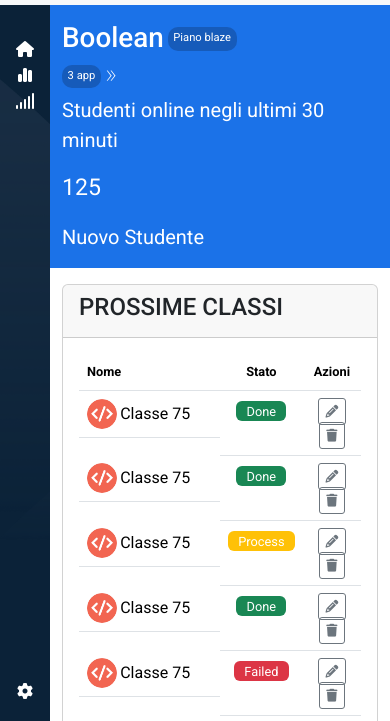
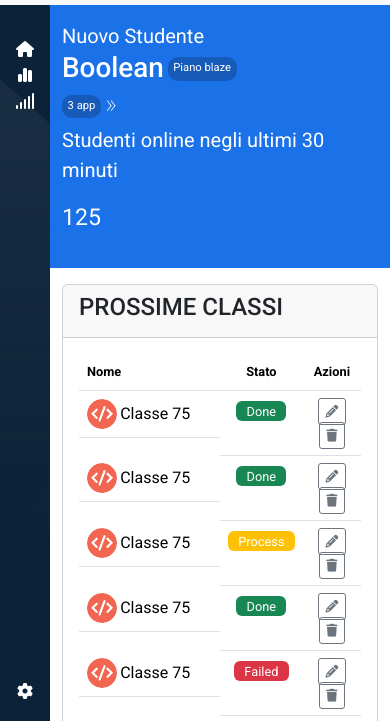
Before and after one commit to italocirillo/html-css-bootstrap-dashboard, a plain HTML site: page index.html in a window 390 px wide. Shown: the part 123-844 px from the top of the page. Drawn offline with nearby package versions, Linux system fonts and the light colour scheme.

Commit message:
Ordine colonne header main responsive

```diff
--- a/index.html
+++ b/index.html
@@ -96,7 +96,13 @@
                     <div class="container">
                         <div class="row py-3">
                             <!-- Prima colonna -->
-                            <div class="col-12 col-md-4 col-lg-6">
+                            <div class="col-12 col-md-4 col-lg-2 order-md-3">
+                                <div>
+                                    <span class="text-white fs-5">Nuovo Studente</span>
+                                </div>
+                            </div>
+                            <!-- Seconda colonna -->
+                            <div class="col-12 col-md-4 col-lg-6 order-md-1">
                                 <div class="d-flex align-items-center">
                                     <h1 class="d-inline">Boolean</h1>
                                     <span><button class="bottone-header-main ms-1">Piano blaze</button></span>
@@ -111,16 +117,10 @@
                                     </span>
                                 </div>
                             </div>
-                            <!-- Seconda colonna -->
-                            <div class="col-12 col-md-4 col-lg-4">
+                            <!-- Terza colonna -->
+                            <div class="col-12 col-md-4 col-lg-4 order-md-2">
                                 <p class="text-white fs-5">Studenti online negli ultimi 30 minuti</p>
                                 <p class="text-white fs-3">125</p>
-                            </div>
-                            <!-- Terza colonna -->
-                            <div class="col-12 col-md-4 col-lg-2">
-                                <div>
-                                    <span class="text-white fs-5">Nuovo Studente</span>
-                                </div>
                             </div>
                         </div>
                     </div>
```
